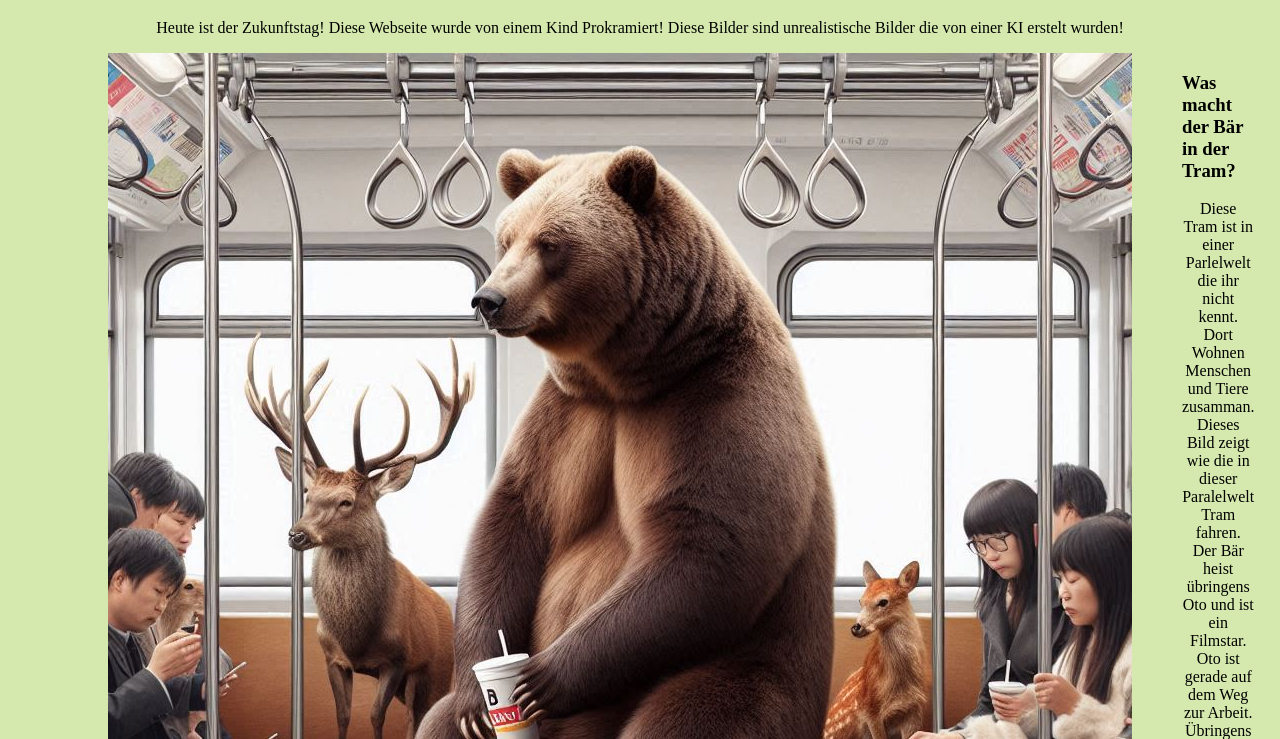
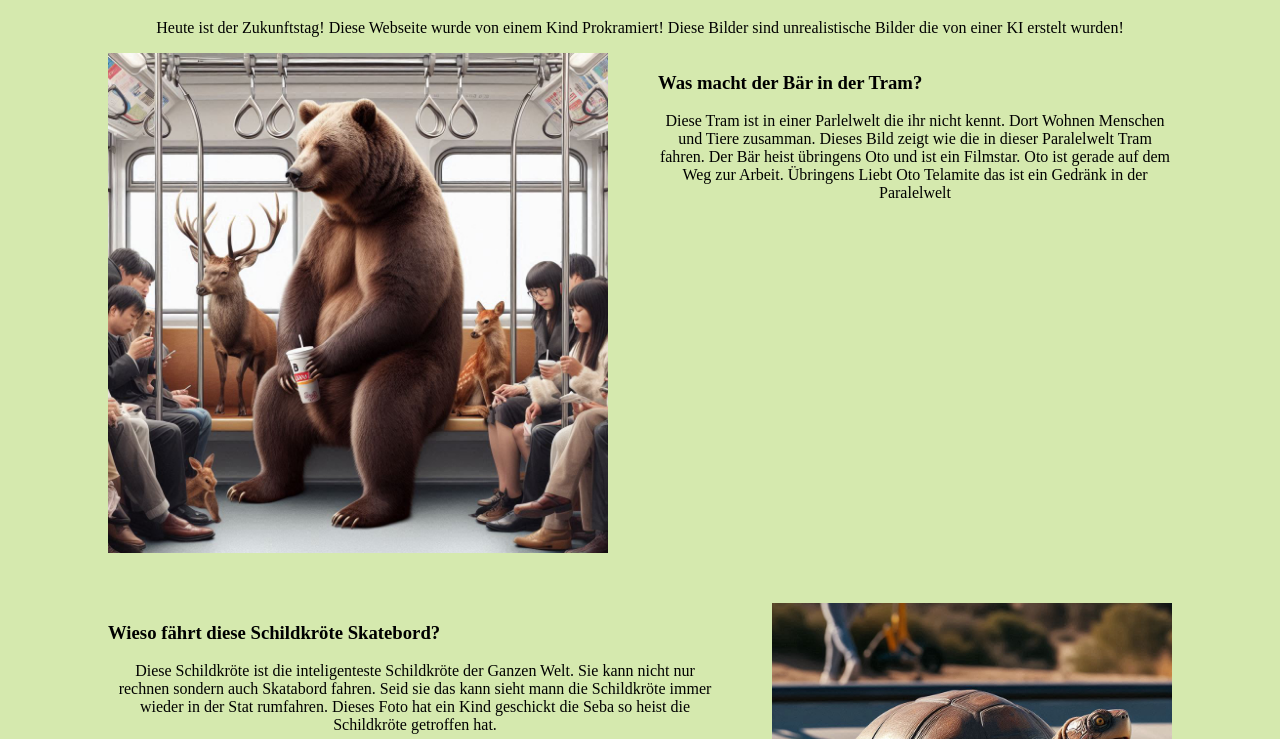
Before and after one commit to claracreusbiwer/nzt, a plain HTML site: page index.html in a window 1280 px wide. Shown: the part 61-800 px from the top of the page. Drawn offline with Linux system fonts and the light colour scheme.

Commit message:
Add files via upload

```diff
--- a/styles.css
+++ b/styles.css
@@ -1,7 +1,7 @@
 body {
     background-color: rgb(213, 233, 174);
 }
-.Bär {
+.Baer {
     width:500px;
     display: block;
    margin-bottom: 50px;
```
